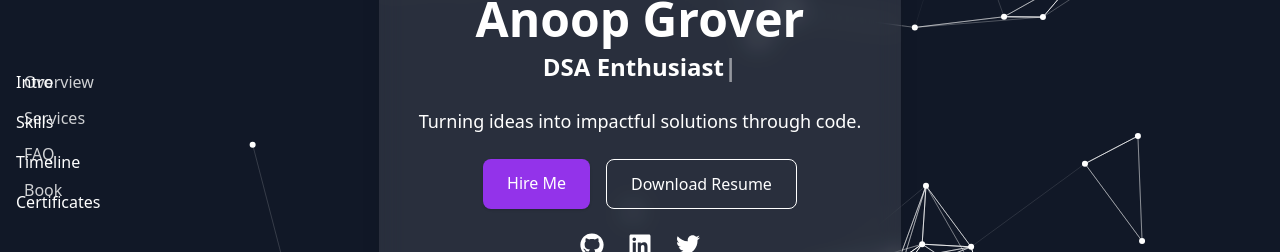
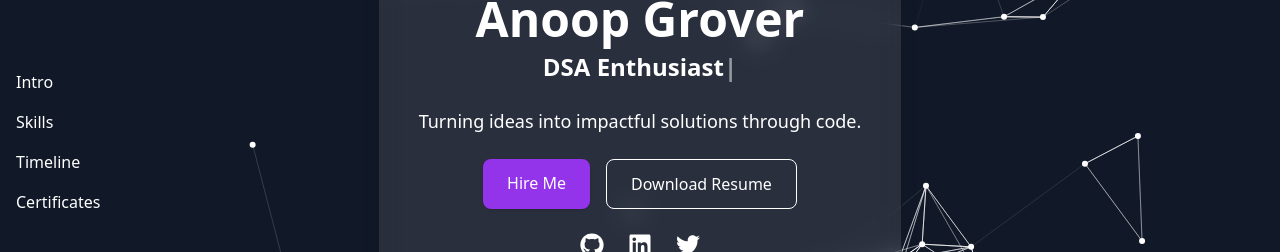
Before and after one commit to anoop-grover/personal-portfolio-website, a React (Vite) app: page / in a window 1280 px wide. Shown: the part 197-449 px from the top of the page. Built offline with nearby package versions, Linux system fonts and the light colour scheme.

Commit message:
Update Services.jsx

```diff
--- a/src/components/Services.jsx
+++ b/src/components/Services.jsx
@@ -194,7 +194,7 @@ export default function Services() {
       </div>
 
       {/* Sticky mini navigation */}
-      <nav className="hidden lg:flex flex-col gap-3 fixed left-6 top-1/3 z-10">
+{/*       <nav className="hidden lg:flex flex-col gap-3 fixed left-6 top-1/3 z-10">
         <a href="#services-top" className="opacity-80 hover:opacity-100 underline-offset-4 hover:underline">
           Overview
         </a>
@@ -207,7 +207,7 @@ export default function Services() {
         <a href="#services-book" className="opacity-80 hover:opacity-100 underline-offset-4 hover:underline">
           Book
         </a>
-      </nav>
+      </nav> */}
 
       {/* Header / Controls */}
       <div id="services-top" className="max-w-6xl mx-auto flex flex-col gap-4 mb-8">
```
